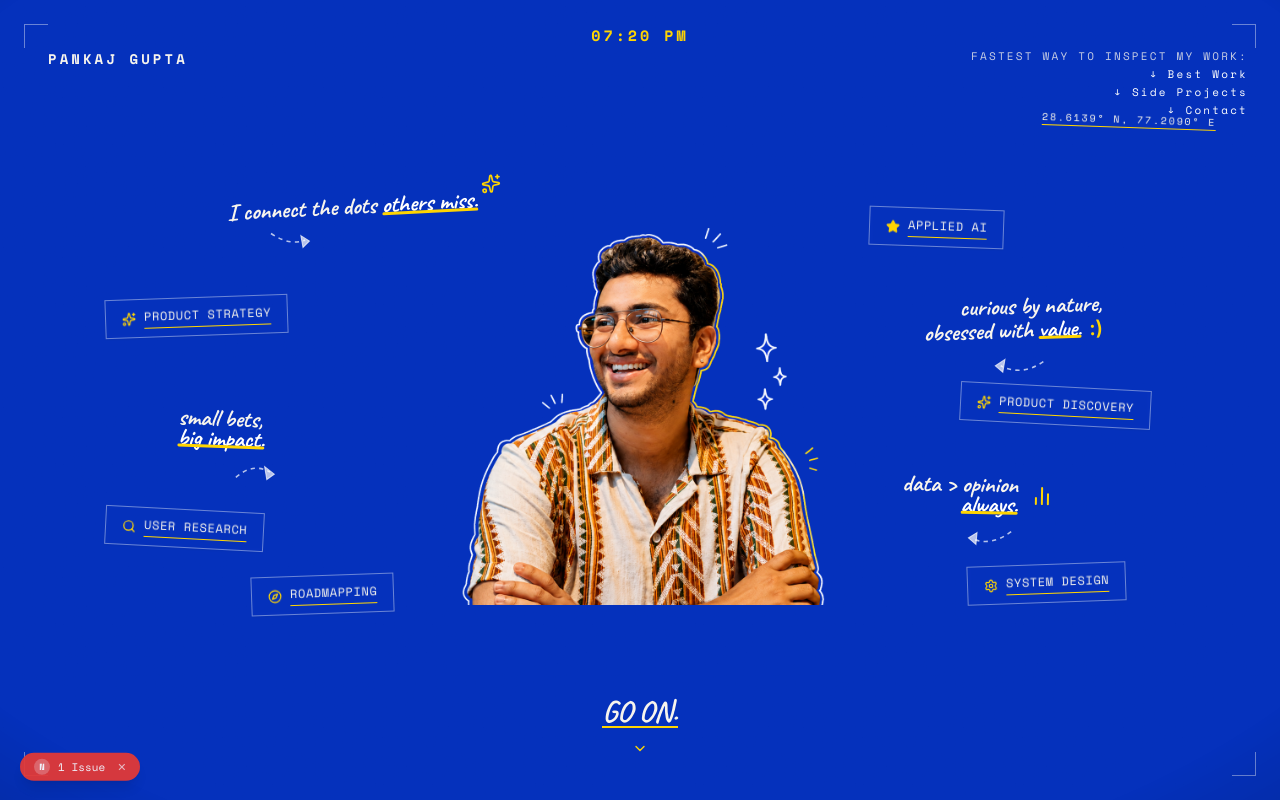
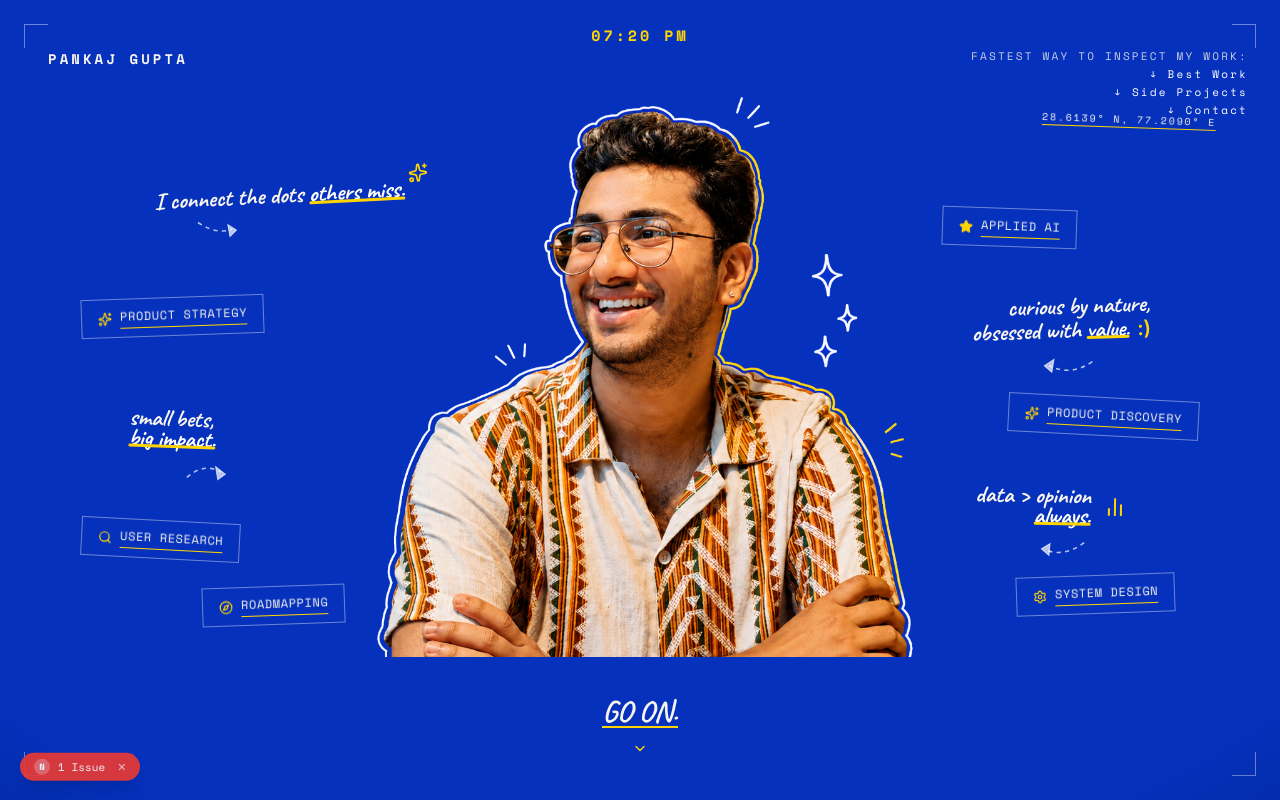
Before and after one commit to onalunchbreak/pankaj-gupta-portfolio, a Next.js app: page / in a window 1280 px wide. Shown: the top 800 px of the page. Built offline with nearby package versions, Linux system fonts and the light colour scheme.

Commit message:
feat(hero): enlarge portrait container to 72vh viewport height with wide 820px bounds for dominant hero anchor

```diff
--- a/src/components/sections/hero.tsx
+++ b/src/components/sections/hero.tsx
@@ -120,21 +120,21 @@ export default function Hero() {
       </motion.span>
 
       {/* ---- MAIN HERO CANVAS (Center Cutout Photo + Annotations + Outlined Tags) ---- */}
-      <div className="relative z-10 my-auto flex w-full flex-1 items-center justify-center py-2">
+      <div className="relative z-10 my-auto flex w-full flex-1 items-center justify-center py-1">
 
-        {/* ---- Centered Transparent Cutout Portrait of Pankaj Gupta ---- */}
+        {/* ---- Large Dominant Cutout Portrait of Pankaj Gupta (72% Viewport Height) ---- */}
         <motion.div
-          className="relative z-10 flex flex-col items-center justify-end max-w-[85vw] sm:max-w-[440px] lg:max-w-[490px]"
+          className="relative z-10 flex flex-col items-center justify-end w-full max-w-[680px] lg:max-w-[820px] -mt-8 sm:-mt-12 mb-2"
           initial={{ opacity: 0, y: 30, scale: 0.95 }}
           animate={{ opacity: 1, y: 0, scale: 1 }}
           transition={{ duration: 0.8, ease: EASE }}
         >
-          <div className="relative w-full h-[52vh] min-h-[390px] max-h-[570px] flex items-end justify-center">
+          <div className="relative w-full h-[72vh] min-h-[500px] max-h-[760px] flex items-end justify-center">
             <Image
               src="/pankaj-hero-cutout.png"
               alt="Pankaj Gupta"
-              width={580}
-              height={720}
+              width={1000}
+              height={1200}
               priority
               className="h-full w-auto object-contain object-bottom select-none pointer-events-none"
             />
@@ -146,7 +146,7 @@ export default function Hero() {
 
           {/* === TOP-LEFT: Caption 1 + Arrow === */}
           <motion.div
-            className="absolute top-[14%] left-[16%] flex flex-col items-start gap-1"
+            className="absolute top-[12%] left-[10%] flex flex-col items-start gap-1"
             initial={{ opacity: 0, x: -20 }}
             animate={{ opacity: 1, x: 0 }}
             transition={{ delay: 0.3, duration: 0.6 }}
@@ -156,7 +156,6 @@ export default function Hero() {
               <Sparkles className="absolute -top-4 -right-6 h-5 w-5 text-[#FFD400]" />
             </div>
 
-            {/* Dashed arrow terminating in open space */}
             <div className="mt-1 ml-8">
               <svg className="w-14 h-8 text-white/70" viewBox="0 0 50 30" fill="none" stroke="currentColor">
                 <path d="M10,8 Q28,20 42,14" strokeDasharray="4 4" strokeWidth="1.5" />
@@ -167,7 +166,7 @@ export default function Hero() {
 
           {/* Upper-Left Tag (Product Strategy) */}
           <motion.div
-            className="absolute top-[32%] left-[6%] -rotate-2 pointer-events-auto"
+            className="absolute top-[32%] left-[4%] -rotate-2 pointer-events-auto"
             initial={{ opacity: 0, scale: 0.9 }}
             animate={{ opacity: 1, scale: 1 }}
             transition={{ delay: 0.4, duration: 0.6 }}
@@ -180,7 +179,7 @@ export default function Hero() {
 
           {/* === MID-LEFT: Caption 2 + Tag 2 (User Research) + Tag 3 (Roadmapping) === */}
           <motion.div
-            className="absolute top-[52%] left-[12%] flex flex-col items-start gap-1"
+            className="absolute top-[52%] left-[8%] flex flex-col items-start gap-1"
             initial={{ opacity: 0, x: -20 }}
             animate={{ opacity: 1, x: 0 }}
             transition={{ delay: 0.5, duration: 0.6 }}
@@ -190,7 +189,6 @@ export default function Hero() {
               <span className="relative inline-block text-white">big impact.<span className="absolute bottom-0 left-0 w-full h-[3px] bg-[#FFD400] rounded-full" /></span>
             </div>
 
-            {/* Dashed arrow */}
             <div className="mt-1 ml-12">
               <svg className="w-14 h-8 text-white/70" viewBox="0 0 50 30" fill="none" stroke="currentColor">
                 <path d="M8,20 Q24,6 40,15" strokeDasharray="4 4" strokeWidth="1.5" />
@@ -200,7 +198,7 @@ export default function Hero() {
           </motion.div>
 
           <motion.div
-            className="absolute top-[70%] left-[6%] rotate-3 pointer-events-auto"
+            className="absolute top-[72%] left-[4%] rotate-3 pointer-events-auto"
             initial={{ opacity: 0, scale: 0.9 }}
             animate={{ opacity: 1, scale: 1 }}
             transition={{ delay: 0.6, duration: 0.6 }}
@@ -212,7 +210,7 @@ export default function Hero() {
           </motion.div>
 
           <motion.div
-            className="absolute top-[82%] left-[18%] -rotate-2 pointer-events-auto"
+            className="absolute top-[84%] left-[14%] -rotate-2 pointer-events-auto"
             initial={{ opacity: 0, scale: 0.9 }}
             animate={{ opacity: 1, scale: 1 }}
             transition={{ delay: 0.65, duration: 0.6 }}
@@ -225,7 +223,7 @@ export default function Hero() {
 
           {/* === TOP-RIGHT: Tag 4 (Applied AI) + Caption 3 (Curious by nature...) === */}
           <motion.div
-            className="absolute top-[16%] right-[20%] rotate-2 pointer-events-auto"
+            className="absolute top-[16%] right-[14%] rotate-2 pointer-events-auto"
             initial={{ opacity: 0, scale: 0.9 }}
             animate={{ opacity: 1, scale: 1 }}
             transition={{ delay: 0.45, duration: 0.6 }}
@@ -237,7 +235,7 @@ export default function Hero() {
           </motion.div>
 
           <motion.div
-            className="absolute top-[32%] right-[12%] flex flex-col items-end gap-1 text-right"
+            className="absolute top-[32%] right-[8%] flex flex-col items-end gap-1 text-right"
             initial={{ opacity: 0, x: 20 }}
             animate={{ opacity: 1, x: 0 }}
             transition={{ delay: 0.5, duration: 0.6 }}
@@ -248,7 +246,6 @@ export default function Hero() {
               <span className="ml-2 font-sans text-xl text-[#FFD400]">:)</span>
             </div>
 
-            {/* Dashed arrow pointing left toward head */}
             <div className="mt-1 mr-12">
               <svg className="w-16 h-8 text-white/70" viewBox="0 0 60 30" fill="none" stroke="currentColor">
                 <path d="M50,8 Q30,22 10,12" strokeDasharray="4 4" strokeWidth="1.5" />
@@ -259,7 +256,7 @@ export default function Hero() {
 
           {/* === MID-RIGHT: Tag 5 (Product Discovery) + Caption 4 (Data > opinion...) + Tag 6 (System Design) === */}
           <motion.div
-            className="absolute top-[48%] right-[8%] rotate-3 pointer-events-auto"
+            className="absolute top-[50%] right-[4%] rotate-3 pointer-events-auto"
             initial={{ opacity: 0, scale: 0.9 }}
             animate={{ opacity: 1, scale: 1 }}
             transition={{ delay: 0.55, duration: 0.6 }}
@@ -271,7 +268,7 @@ export default function Hero() {
           </motion.div>
 
           <motion.div
-            className="absolute top-[64%] right-[16%] flex flex-col items-end gap-1 text-right"
+            className="absolute top-[66%] right-[10%] flex flex-col items-end gap-1 text-right"
             initial={{ opacity: 0, x: 20 }}
             animate={{ opacity: 1, x: 0 }}
             transition={{ delay: 0.6, duration: 0.6 }}
@@ -284,7 +281,6 @@ export default function Hero() {
               <BarChart2 className="h-6 w-6 text-[#FFD400] ml-1" />
             </div>
 
-            {/* Dashed arrow pointing left */}
             <div className="mt-1 mr-8">
               <svg className="w-14 h-8 text-white/70" viewBox="0 0 50 30" fill="none" stroke="currentColor">
                 <path d="M42,8 Q24,22 6,15" strokeDasharray="4 4" strokeWidth="1.5" />
@@ -294,7 +290,7 @@ export default function Hero() {
           </motion.div>
 
           <motion.div
-            className="absolute top-[80%] right-[10%] -rotate-2 pointer-events-auto"
+            className="absolute top-[82%] right-[6%] -rotate-2 pointer-events-auto"
             initial={{ opacity: 0, scale: 0.9 }}
             animate={{ opacity: 1, scale: 1 }}
             transition={{ delay: 0.7, duration: 0.6 }}
```
